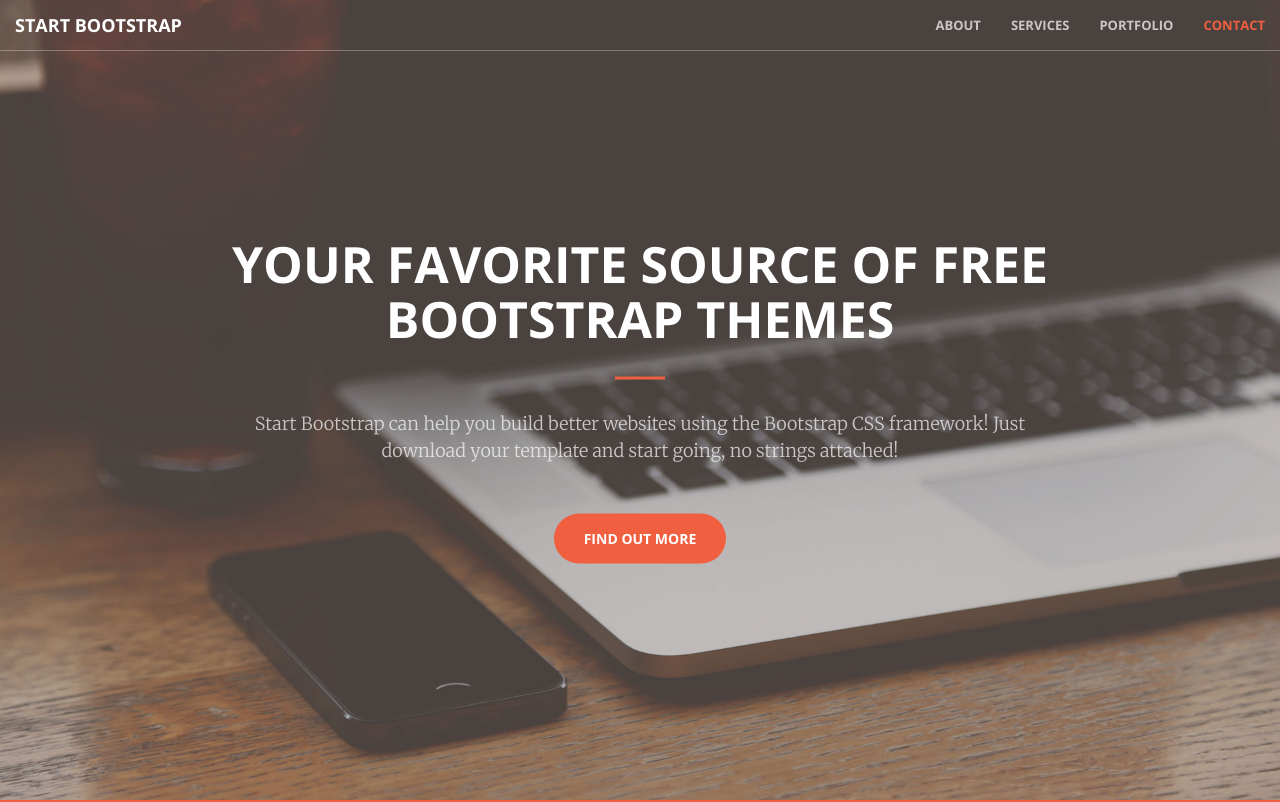
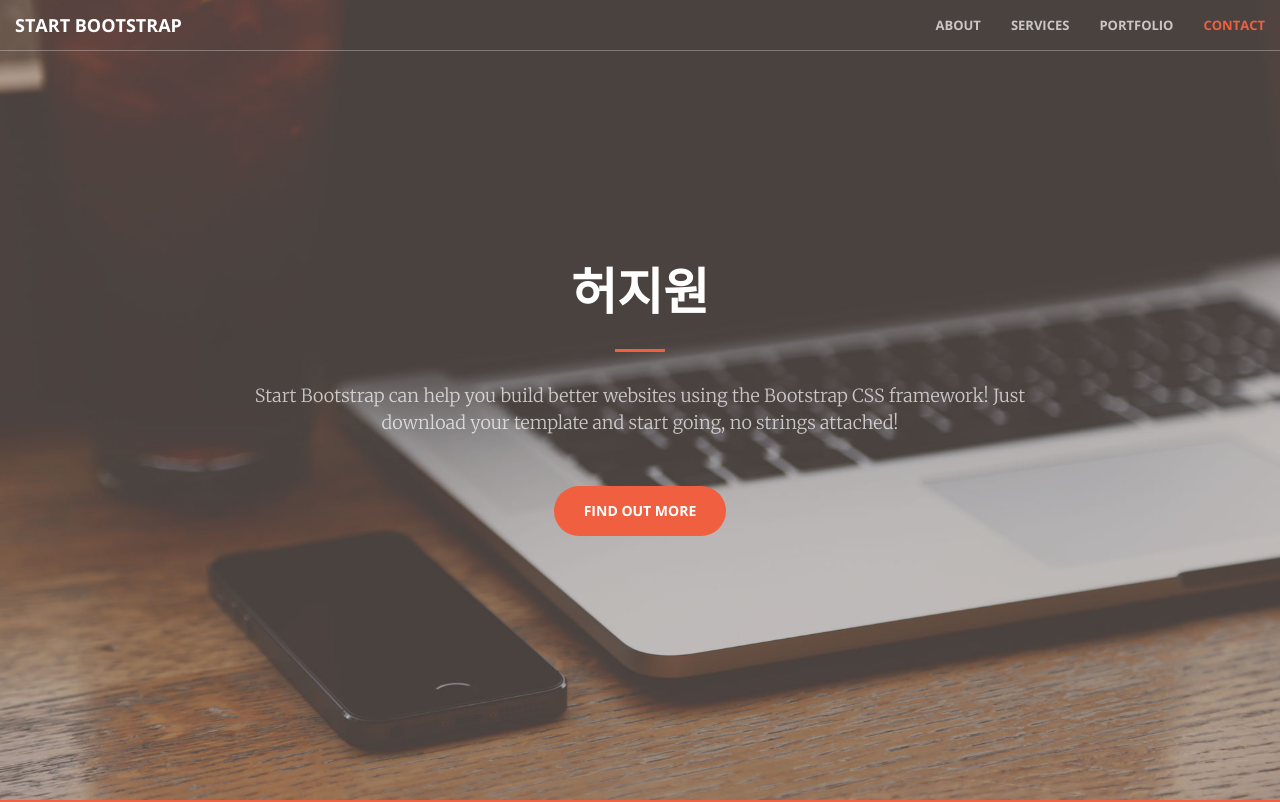
Before and after one commit to llkjop24/llkjop24.github.io, a website: page index.html in a window 1280 px wide. Shown: the top 802 px of the page. Drawn offline with nearby package versions, Linux system fonts and the light colour scheme.

Commit message:
헤딩 내용 수정

```diff
--- a/index.html
+++ b/index.html
@@ -71,7 +71,7 @@
     <header>
         <div class="header-content">
             <div class="header-content-inner">
-                <h1 id="homeHeading">Your Favorite Source of Free Bootstrap Themes</h1>
+                <h1 id="homeHeading">허지원</h1>
                 <hr>
                 <p>Start Bootstrap can help you build better websites using the Bootstrap CSS framework! Just download your template and start going, no strings attached!</p>
                 <a href="#about" class="btn btn-primary btn-xl page-scroll">Find Out More</a>
```
